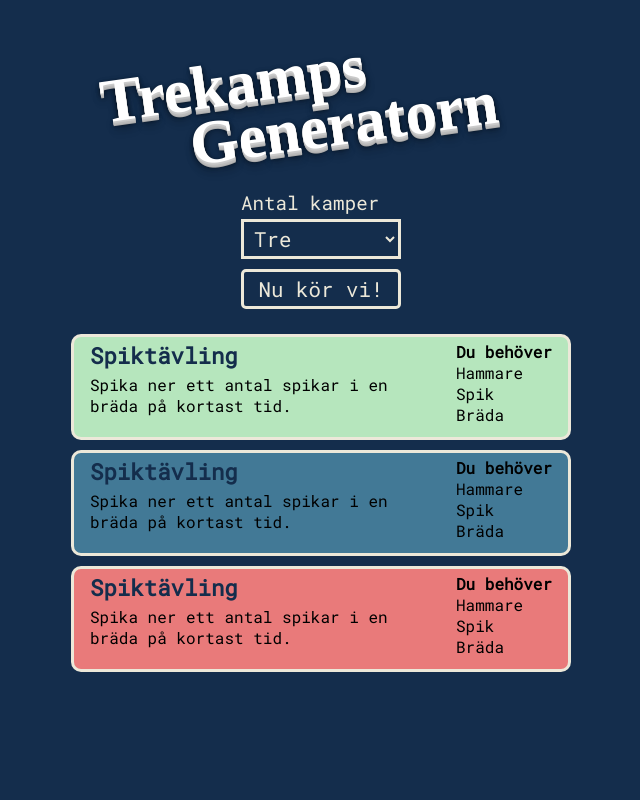
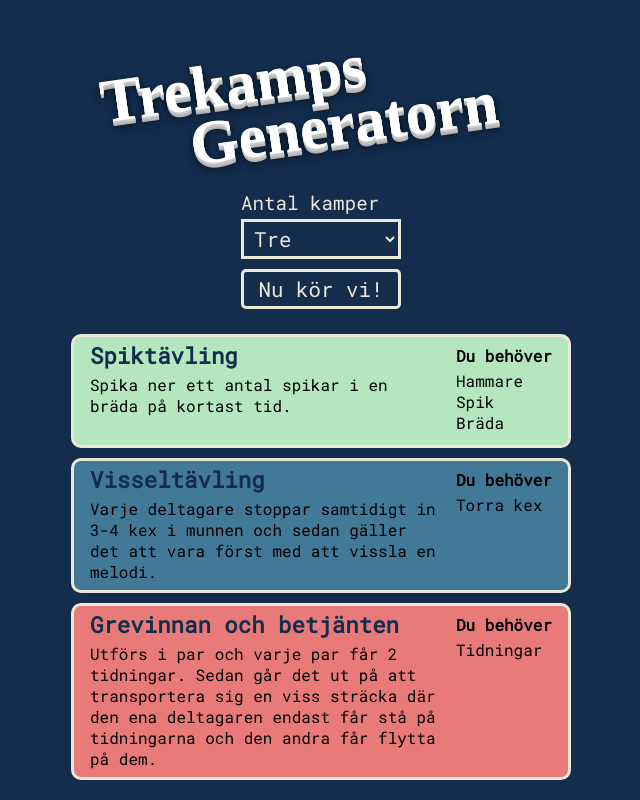
Before and after one commit to anton-g/kampgeneratorn, a React (Create React App) app: page / in a window 1280 px wide. Both pictures are taken after a click on the button "Nu kör vi!". Shown: the whole page, without its empty margins (319-959 px from the left). Built offline with nearby package versions, Linux system fonts and the light colour scheme; a web font is replaced by a local one.

Commit message:
Refactor Card

```diff
--- a/src/App.js
+++ b/src/App.js
@@ -63,27 +63,31 @@ const tempData = [
   },
   {
     id: 2,
-    title: 'Spiktävling',
-    description: 'Spika ner ett antal spikar i en bräda på kortast tid.',
-    resources: ['Hammare', 'Spik', 'Bräda']
+    title: 'Visseltävling',
+    description:
+      'Varje deltagare stoppar samtidigt in 3-4 kex i munnen och sedan gäller det att vara först med att vissla en melodi.',
+    resources: ['Torra kex']
   },
   {
     id: 3,
-    title: 'Spiktävling',
-    description: 'Spika ner ett antal spikar i en bräda på kortast tid.',
-    resources: ['Hammare', 'Spik', 'Bräda']
+    title: 'Grevinnan och betjänten',
+    description:
+      'Utförs i par och varje par får 2 tidningar. Sedan går det ut på att transportera sig en viss sträcka där den ena deltagaren endast får stå på tidningarna och den andra får flytta på dem.',
+    resources: ['Tidningar']
   },
   {
     id: 4,
-    title: 'Spiktävling',
-    description: 'Spika ner ett antal spikar i en bräda på kortast tid.',
-    resources: ['Hammare', 'Spik', 'Bräda']
+    title: 'Äggstafett',
+    description:
+      'Deltagarna delas upp i lag, varje lag får en sked och ett ägg. Lagen ställer upp på led längs en startlinje. När startskottet går ska förste man springa en i förväg utstakad bana med ägget i skeden utan att tappa det. Skulle man tappa det får man stanna upp, lägga ägget tillrätta och sedan springa vidare. Det är inte tillåtet att hålla fast ägget mot skeden.',
+    resources: ['Ägg', 'Skedar']
   },
   {
     id: 5,
-    title: 'Spiktävling',
-    description: 'Spika ner ett antal spikar i en bräda på kortast tid.',
-    resources: ['Hammare', 'Spik', 'Bräda']
+    title: 'Godisstafett',
+    description:
+      'Med händerna bakom ryggen ska deltagarna tävla i att äta upp en lakritsrem snabbast. Denna lek fungerar även som stafett med lag.',
+    resources: ['Godissnöre']
   }
 ]
 
--- a/src/components/Card.js
+++ b/src/components/Card.js
@@ -5,17 +5,15 @@ export default function Card({ item, style }) {
   return (
     <CardContainer color={item.color} style={style}>
       <CardContent>
-        <CardHeader>Spiktävling</CardHeader>
-        <CardDescription>
-          Spika ner ett antal spikar i en bräda på kortast tid.
-        </CardDescription>
+        <CardHeader>{item.title}</CardHeader>
+        <CardDescription>{item.description}</CardDescription>
       </CardContent>
       <CardMaterial>
         <h3>Du behöver</h3>
         <ul>
-          <li>Hammare</li>
-          <li>Spik</li>
-          <li>Bräda</li>
+          {item.resources.map(x => (
+            <li key={x}>{x}</li>
+          ))}
         </ul>
       </CardMaterial>
     </CardContainer>
@@ -25,7 +23,6 @@ export default function Card({ item, style }) {
 const CardContainer = styled.div`
   box-sizing: border-box;
   width: 500px;
-  max-height: 150px;
   min-height: 100px;
   will-change: transform, opacity;
   transform-origin: center top;
@@ -58,9 +55,11 @@ const CardDescription = styled.p`
 
 const CardMaterial = styled.div`
   flex-shrink: 0;
+  margin-top: 4px;
 
   h3 {
     margin: 0;
+    margin-bottom: 4px;
     font-size: 1rem;
   }
 
```
